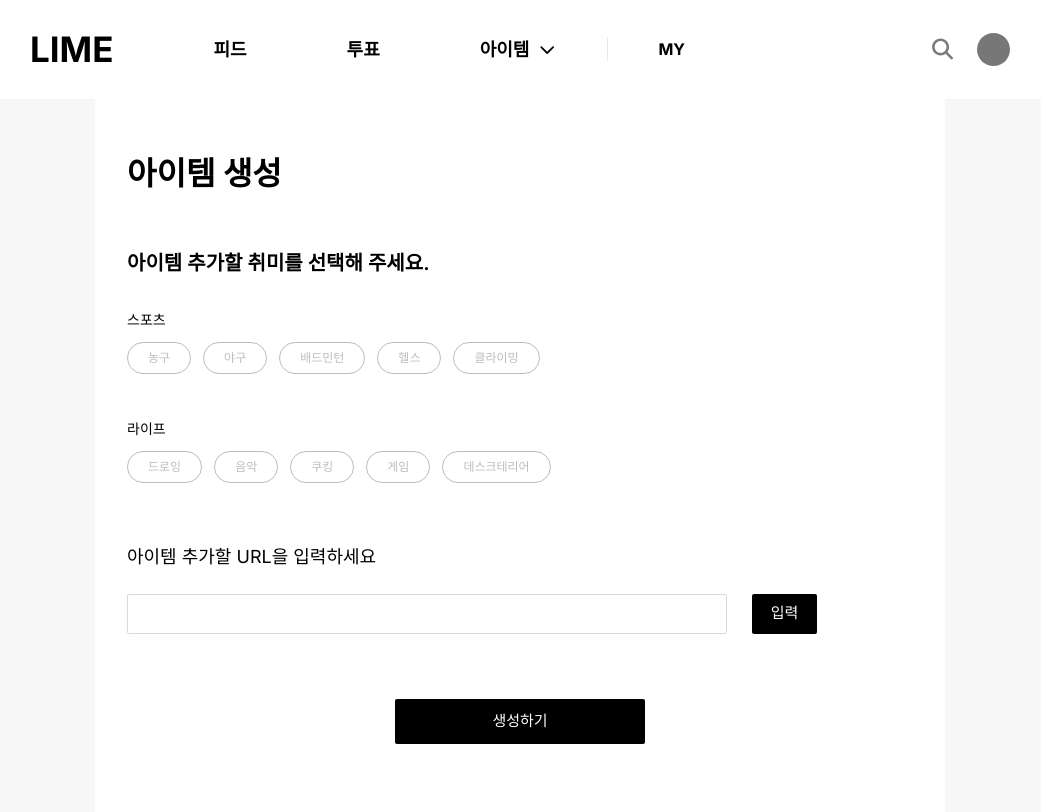
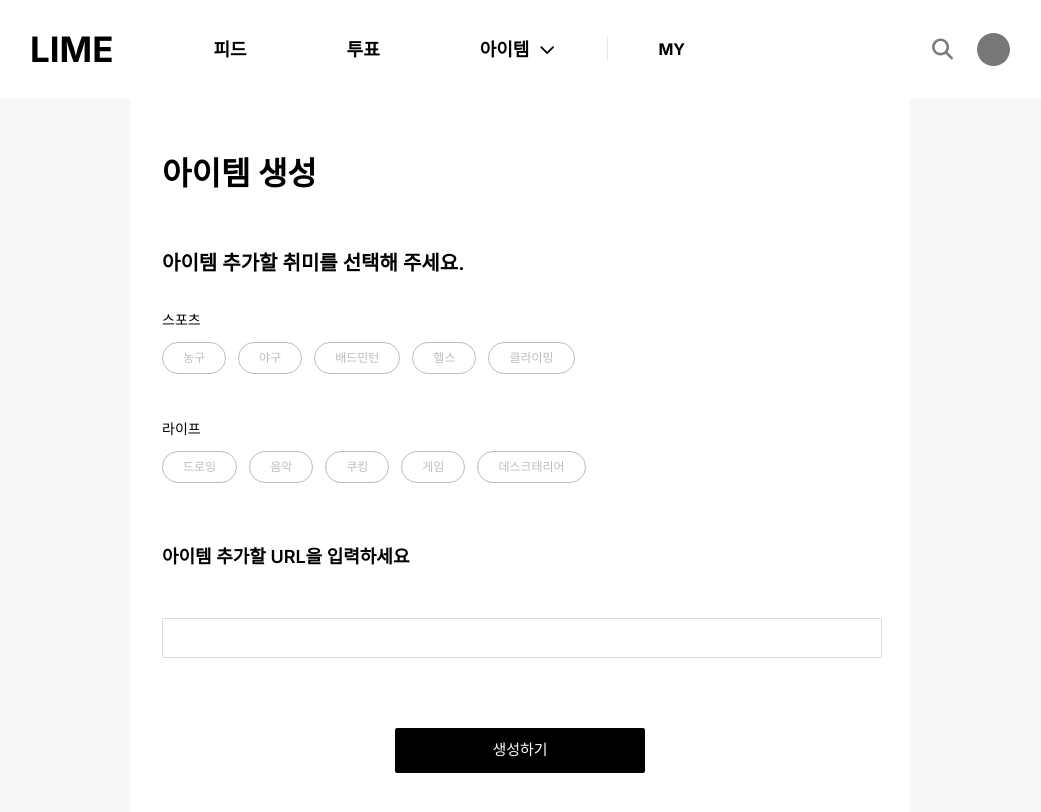
Before and after one commit to uju-in/lime-frontend, a Next.js app: page /items/add-item in a window 1280 px wide. Shown: the top 812 px of the page, without its empty margins (120-1161 px from the left). Built offline with nearby package versions, Linux system fonts and the light colour scheme.

Commit message:
design: 간격 및 너비 조정

```diff
--- a/src/app/(route)/items/add-item/_component/PostForm.tsx
+++ b/src/app/(route)/items/add-item/_component/PostForm.tsx
@@ -9,19 +9,11 @@ export default function PostForm() {
         아이템 추가할 취미를 선택해 주세요.
       </p>
       <Categories />
-      <p className="mb-6 mt-12 text-[18px] font-[800px]">
+      <p className="my-12 text-[18px] font-[600]">
         아이템 추가할 URL을 입력하세요
       </p>
-      <div className="flex  w-[690px] justify-between">
-        <input className="h-[40px] w-[600px] rounded-[2px] border border-[#DADADA] p-1 focus:outline-none" />
-        <button
-          className="h-[40px] w-[65px] rounded-[2px] bg-black text-[15px] text-white"
-          type="button"
-        >
-          입력
-        </button>
-      </div>
-      <div className=" mt-[65px] flex justify-center">
+      <input className="h-[40px] w-[720px] rounded-[2px] border border-[#DADADA] p-1 focus:outline-none" />
+      <div className=" mt-[70px] flex justify-center">
         <button
           className="h-[45px] w-[250px] rounded-[2px] bg-black text-[15px] text-white"
           type="submit"
--- a/src/app/(route)/items/add-item/page.tsx
+++ b/src/app/(route)/items/add-item/page.tsx
@@ -2,7 +2,7 @@ import PostForm from './_component/PostForm'
 
 export default function AddItemPage() {
   return (
-    <section className="w-[850px] flex-col bg-white px-8">
+    <section className="w-[780px] flex-col bg-white px-8">
       <div className="flex flex h-[150px] items-center">
         <h1 className="text-[32px] font-bold">아이템 생성</h1>
       </div>
```
